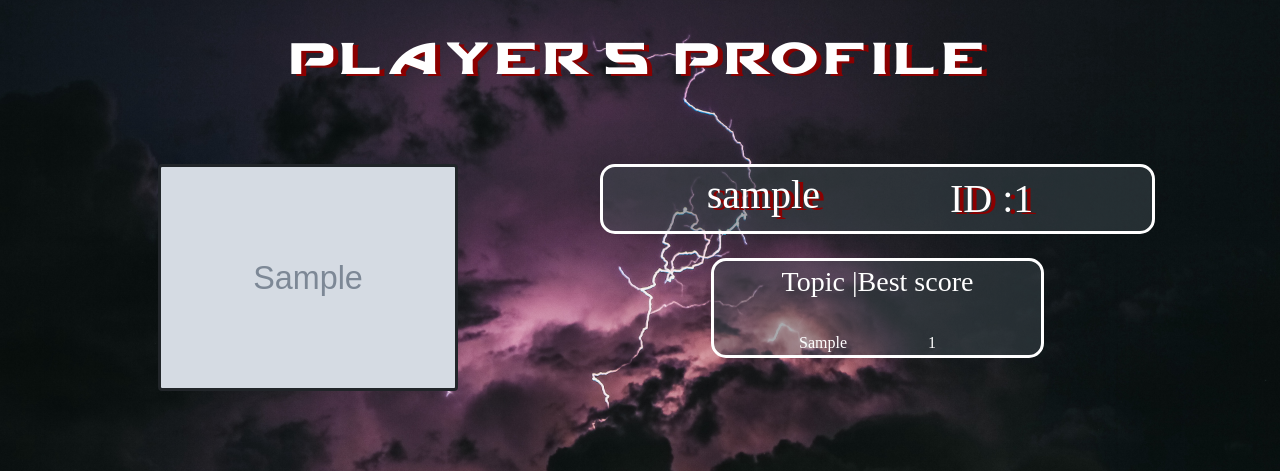
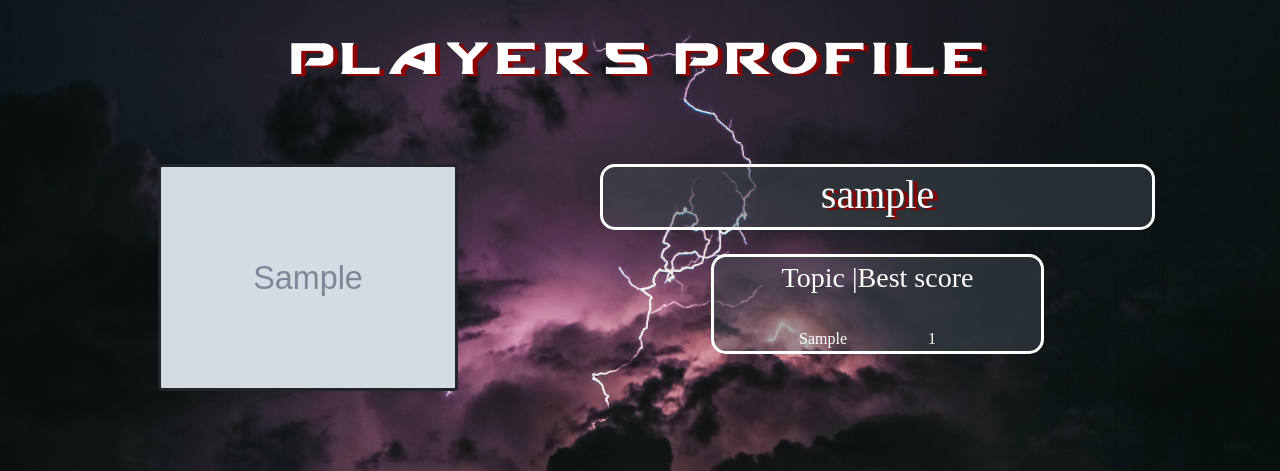
Before and after one commit to magmagcup/Thor, a Django app: page /game/statistic/ in a window 1280 px wide. Shown: the part 72-543 px from the top of the page. Run offline with Django 3.2, Linux system fonts and the light colour scheme; a user stored in the database is signed in; tables that the repository leaves empty hold one stand-in row (values such as "Sample post"); grey boxes marked "Sample" are stand-in pictures; some libraries are stand-ins or nearby versions; some web fonts are replaced.

Commit message:
remove ID from static page

```diff
--- a/game/templates/game/statistic.html
+++ b/game/templates/game/statistic.html
@@ -14,9 +14,6 @@
                     <div class="row d-flex justify-content-center">
                         <div class="col-5 d-flex justify-content-center">
                             <h1 class="mt-1">{{ user.username }}</h1>
-                        </div>
-                        <div class="col-5 d-flex justify-content-center">
-                            <h1 class="mt-2">ID :{{ user.id }}</h1>
                         </div>
                     </div>
                 </div>
```
